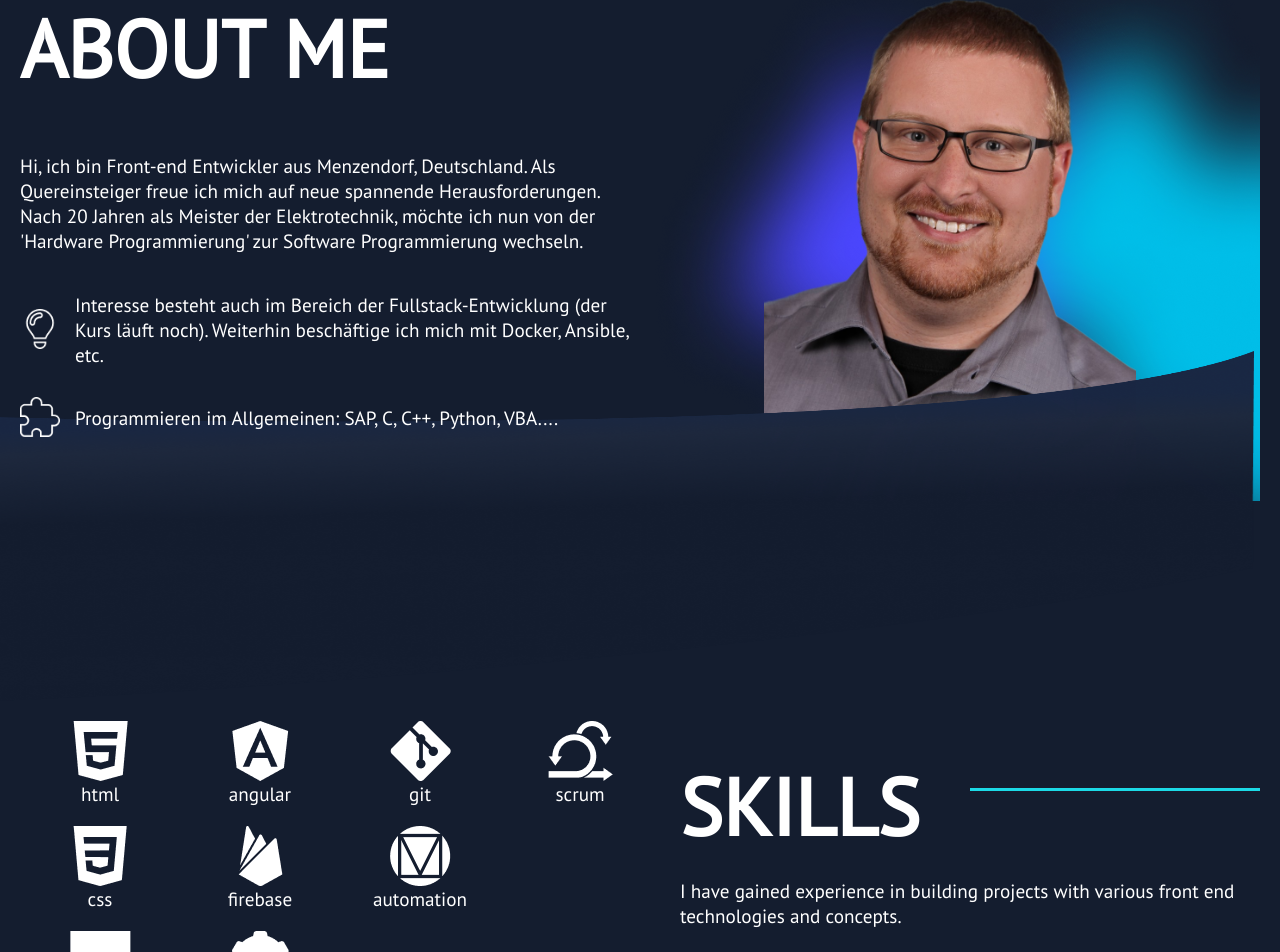
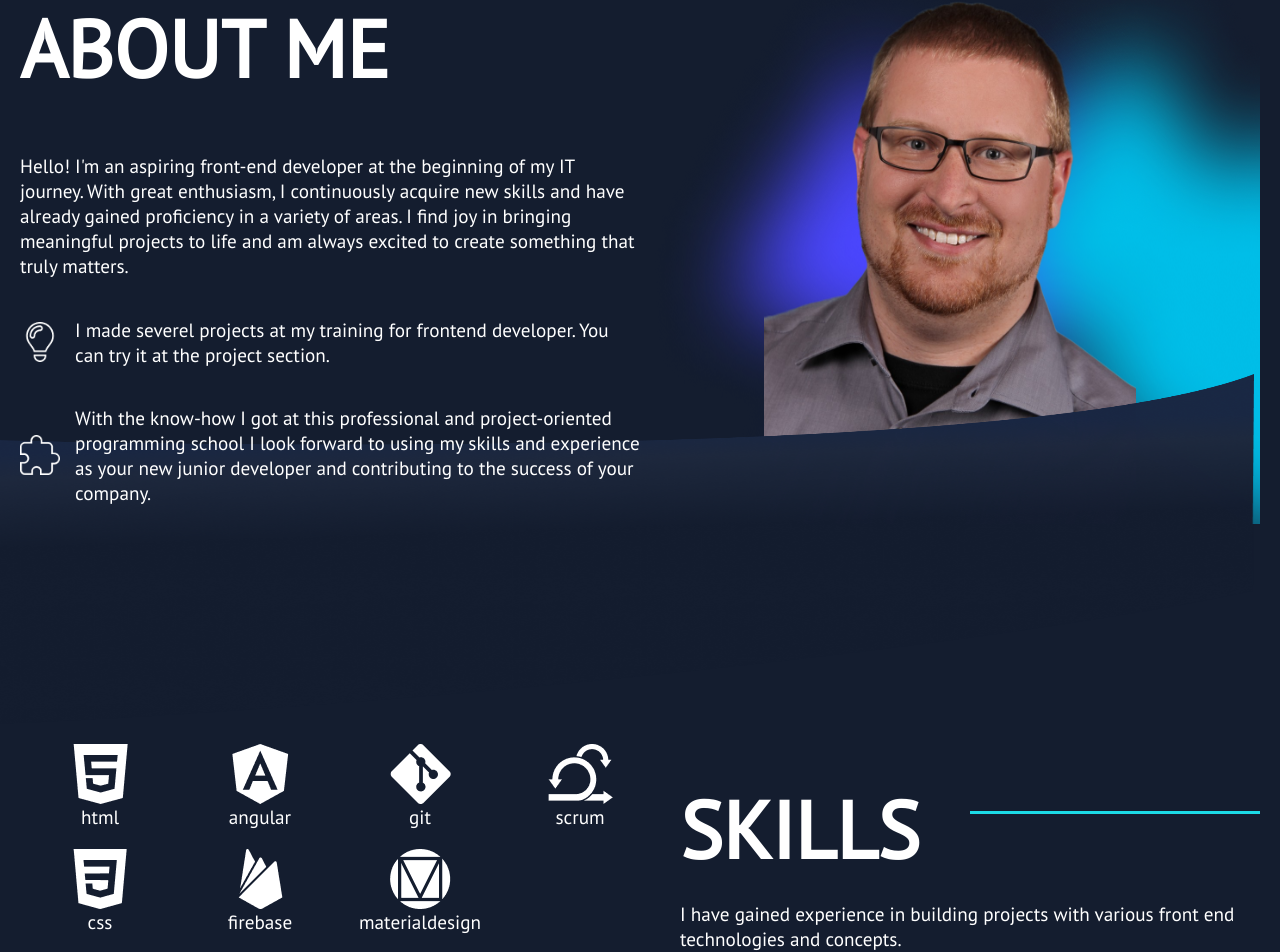
Before and after one commit to KayBeckmann/portfolio, an Angular app: page / in a window 1280 px wide. Shown: the part 857-1809 px from the top of the page. Built offline with nearby package versions, Linux system fonts and the light colour scheme.

Commit message:
added review comments

```diff
--- a/src/app/about-me/about-me.component.html
+++ b/src/app/about-me/about-me.component.html
@@ -3,21 +3,36 @@
     <h1>ABOUT ME</h1>
     <div class="content">
       <p>
-        Hi, ich bin Front-end Entwickler aus Menzendorf, Deutschland. Als
-        Quereinsteiger freue ich mich auf neue spannende Herausforderungen. Nach
-        20 Jahren als Meister der Elektrotechnik, möchte ich nun von der
-        'Hardware Programmierung' zur Software Programmierung wechseln.
+        Hello! I'm an aspiring front-end developer at the beginning of my IT
+        journey. With great enthusiasm, I continuously acquire new skills and
+        have already gained proficiency in a variety of areas. I find joy in
+        bringing meaningful projects to life and am always excited to create
+        something that truly matters.
       </p>
+      <!-- <p> -->
+      <!-- Hi, ich bin Front-end Entwickler aus Menzendorf, Deutschland. Als -->
+      <!-- Quereinsteiger freue ich mich auf neue spannende Herausforderungen. Nach -->
+      <!-- 20 Jahren als Meister der Elektrotechnik, möchte ich nun von der -->
+      <!-- 'Hardware Programmierung' zur Software Programmierung wechseln. -->
+      <!-- </p> -->
       <div class="information">
         <img src="./assets/img/bulb.png" alt="Bulb" />
         <p>
-          Interesse besteht auch im Bereich der Fullstack-Entwicklung (der Kurs
-          läuft noch). Weiterhin beschäftige ich mich mit Docker, Ansible, etc.
+          I made severel projects at my training for frontend developer. You can
+          try it at the project section.
+          <!-- Interesse besteht auch im Bereich der Fullstack-Entwicklung (der Kurs -->
+          <!-- läuft noch). Weiterhin beschäftige ich mich mit Docker, Ansible, etc. -->
         </p>
       </div>
       <div class="information">
         <img src="./assets/img/puzzle.png" alt="Piece of puzzle" />
-        <p>Programmieren im Allgemeinen: SAP, C, C++, Python, VBA....</p>
+        <p>
+          With the know-how I got at this professional and project-oriented
+          programming school I look forward to using my skills and experience as
+          your new junior developer and contributing to the success of your
+          company.
+        </p>
+        <!-- <p>Programmieren im Allgemeinen: SAP, C, C++, Python, VBA....</p> -->
       </div>
     </div>
   </div>
--- a/src/app/projectcard/projectcard.component.scss
+++ b/src/app/projectcard/projectcard.component.scss
@@ -84,7 +84,7 @@
     .img {
       overflow: hidden;
       img {
-        transform: scale(3.3);
+        transform: scale(3.1);
         filter: brightness(0.4);
       }
     }
@@ -103,7 +103,7 @@
 
 @media (max-width: 700px) {
   .card {
-    &:hover {
+    // &:hover {
     .content {
       display: flex;
       height: 100%;
@@ -112,13 +112,13 @@
         margin-top: 300px;
       }
     }
-    }
+    // }
   }
 }
 
 @media (max-width: 450px) {
   .card {
-    &:hover {
+    // &:hover {
     .content {
       .buttons {
         margin-top: 350px;
@@ -126,6 +126,6 @@
         gap: 15px;
       }
     }
+    // }
   }
 }
-}
--- a/src/app/skills/skills.component.ts
+++ b/src/app/skills/skills.component.ts
@@ -9,7 +9,7 @@ export class SkillsComponent {
   skillsDesktop = [
     ["html", "css", "javascript", "typescript"],
     ["angular", "firebase", "api"],
-    ["git", "automation"],
+    ["git", "materialdesign"],
     ["scrum"]
   ];
   skillsMobile = [
@@ -21,7 +21,7 @@ export class SkillsComponent {
     "firebase",
     "api",
     "git",
-    "automation",
+    "materialdesign",
     "scrum"
   ];
 
```
Also changed, not shown: src/assets/icons/materialdesign.png (renamed from src/assets/icons/automation.png). Lines whose indentation alone changed are shown as unchanged.
